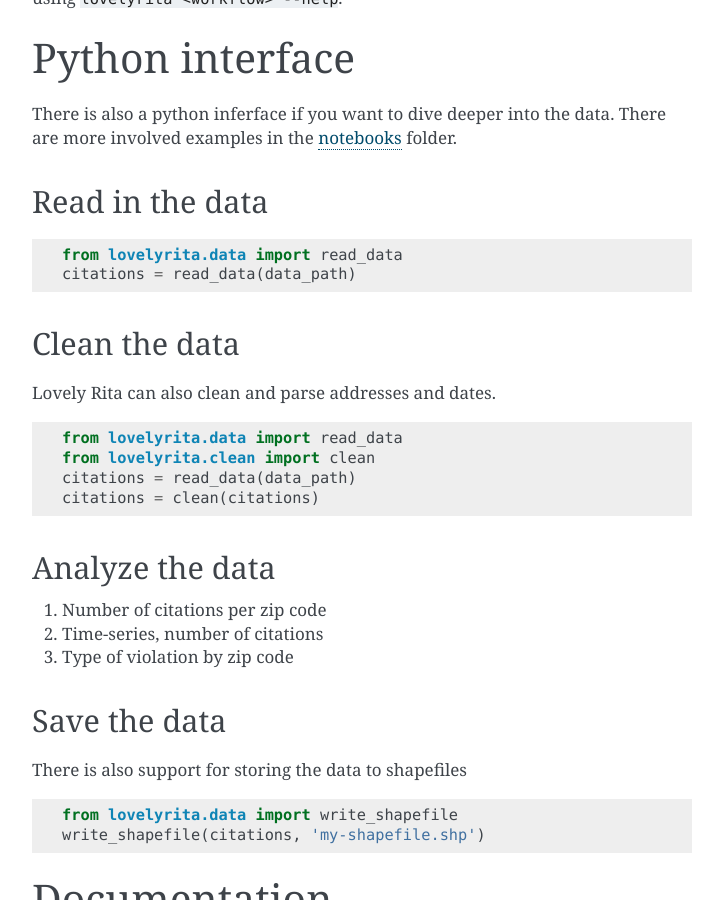
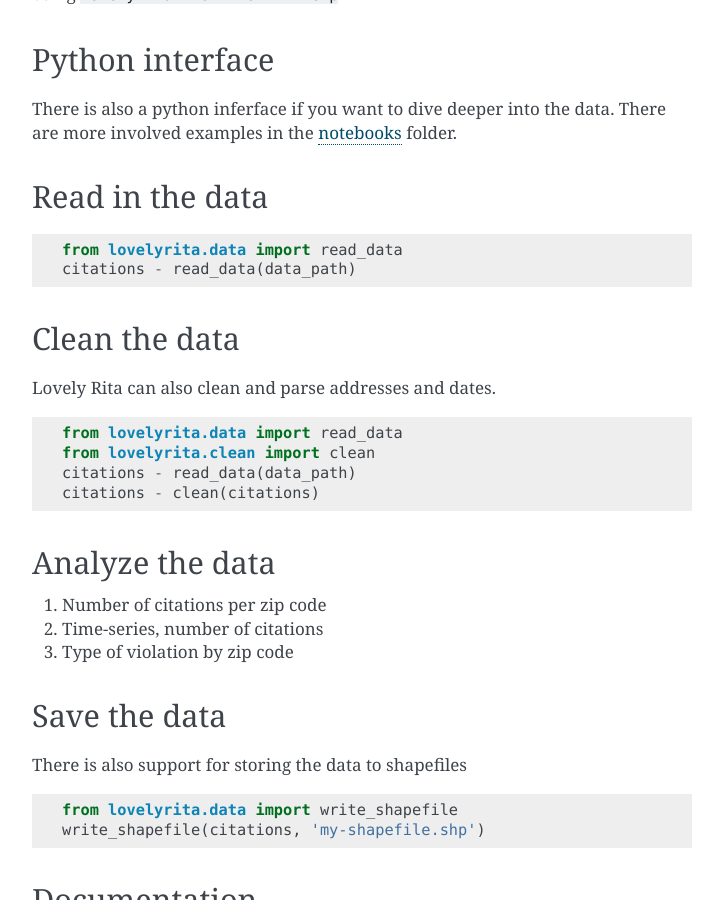
Before and after one commit to openoakland/lovely-rita, a Sphinx documentation site: the page built from docs/source/readme_include.rst, in a window 1280 px wide and 900 px high, scrolled down 1361 px. Shown: the whole window, without its empty margins (388-1111 px from the left). Built offline with Sphinx 7.4.7, drawn with Linux system fonts in a browser that asks for light colours; pages that are not in the unit, such as notebooks, are missing from menus.

```diff
--- a/README.rst
+++ b/README.rst
@@ -1,7 +1,7 @@
 .. inclusion-marker-do-not-remove
 
 Lovely Rita: Insights from Oakland Citation Data
-================================================
+------------------------------------------------
 
 Lovely Rita is set of tools for reading, cleaning, and saving parking parking citation datasets. The project is a part of Oakland's Code for America brigade `OpenOakland <http://openoakland.org/>`_. You can read more about the project in this `presentation <https://goo.gl/XiUvkB>`_.
 
@@ -11,7 +11,7 @@ Check out our `documentation <https://openoakland.github.io/lovely-rita/>`_ for
 
 
 Installation
-============
+------------
 
 It is good practice to use a `virtual environment <https://virtualenv.pypa.io/en/stable/>`_.
 
@@ -24,7 +24,7 @@ It is good practice to use a `virtual environment <https://virtualenv.pypa.io/en
 
 
 Raw data format
-===============
+---------------
 
 Raw data should be provided in a `.csv` with the column names (in any order):
 
@@ -58,13 +58,13 @@ Raw data should be provided in a `.csv` with the column names (in any order):
 
 
 Command line interface
-======================
+----------------------
 
 Several useful workflows can be run from the command line. Learn about the available workflows using ``lovelyrita --help``. Learn about a specific workflow using ``lovelyrita <workflow> --help``.
 
 
 Python interface
-================
+----------------
 
 There is also a python inferface if you want to dive deeper into the data. There are more involved examples in the `notebooks <https://github.com/openoakland/lovely-rita/tree/master/notebooks>`_ folder.
 
@@ -74,7 +74,7 @@ Read in the data
 .. code-block:: python
 
     from lovelyrita.data import read_data
-    citations = read_data(data_path)
+    citations - read_data(data_path)
 
 
 Clean the data
@@ -85,8 +85,8 @@ Lovely Rita can also clean and parse addresses and dates.
 
     from lovelyrita.data import read_data
     from lovelyrita.clean import clean
-    citations = read_data(data_path)
-    citations = clean(citations)
+    citations - read_data(data_path)
+    citations - clean(citations)
 
 
 Analyze the data
@@ -108,7 +108,7 @@ There is also support for storing the data to shapefiles
 
 
 Documentation
-=============
+-------------
 
 .. code-block:: bash
 
@@ -116,29 +116,29 @@ Documentation
 
 
 Tests
-=====
+-----
 
 There will be tests.
 
 
 Contributing
-============
+------------
 
 Please read `CONTRIBUTING.md <https://gist.github.com/PurpleBooth/b24679402957c63ec426>`_ for details on our code of conduct, and the process for submitting pull requests to us.
 
 
 Authors
-=======
+-------
 
 See our `list of contributors <https://github.com/r-b-g-b/lovely-rita/blob/master/CONTRIBUTORS.md>`_ to learn about the many wonderful people who helped design and build Lovely Rita.
 
 
 License
-=======
+-------
 
 This project is licensed under the MIT License - see the `license file <https://github.com/r-b-g-b/lovely-rita/blob/master/LICENSE.txt>`_ for details.
 
 Acknowledgments
-===============
+---------------
 
 We would like to acknowledge the help of Danielle Dai and the Oakland Department of Transportation for providing the data and invaluable guidance for this project.
```
Also changed, not shown: docs/source/index.rst (+6 -1 lines), docs/source/geocode.rst (line endings or trailing spaces).
